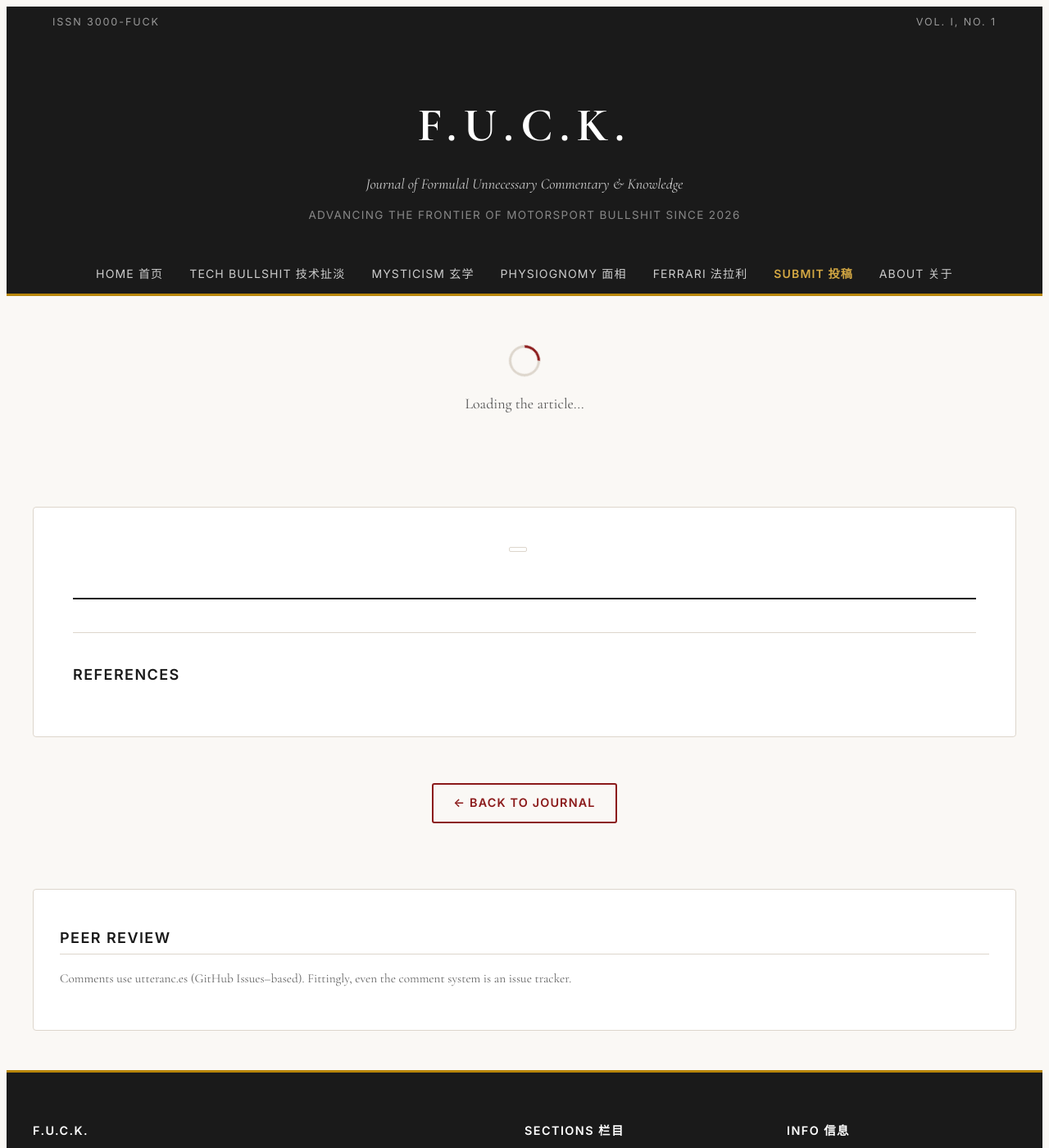
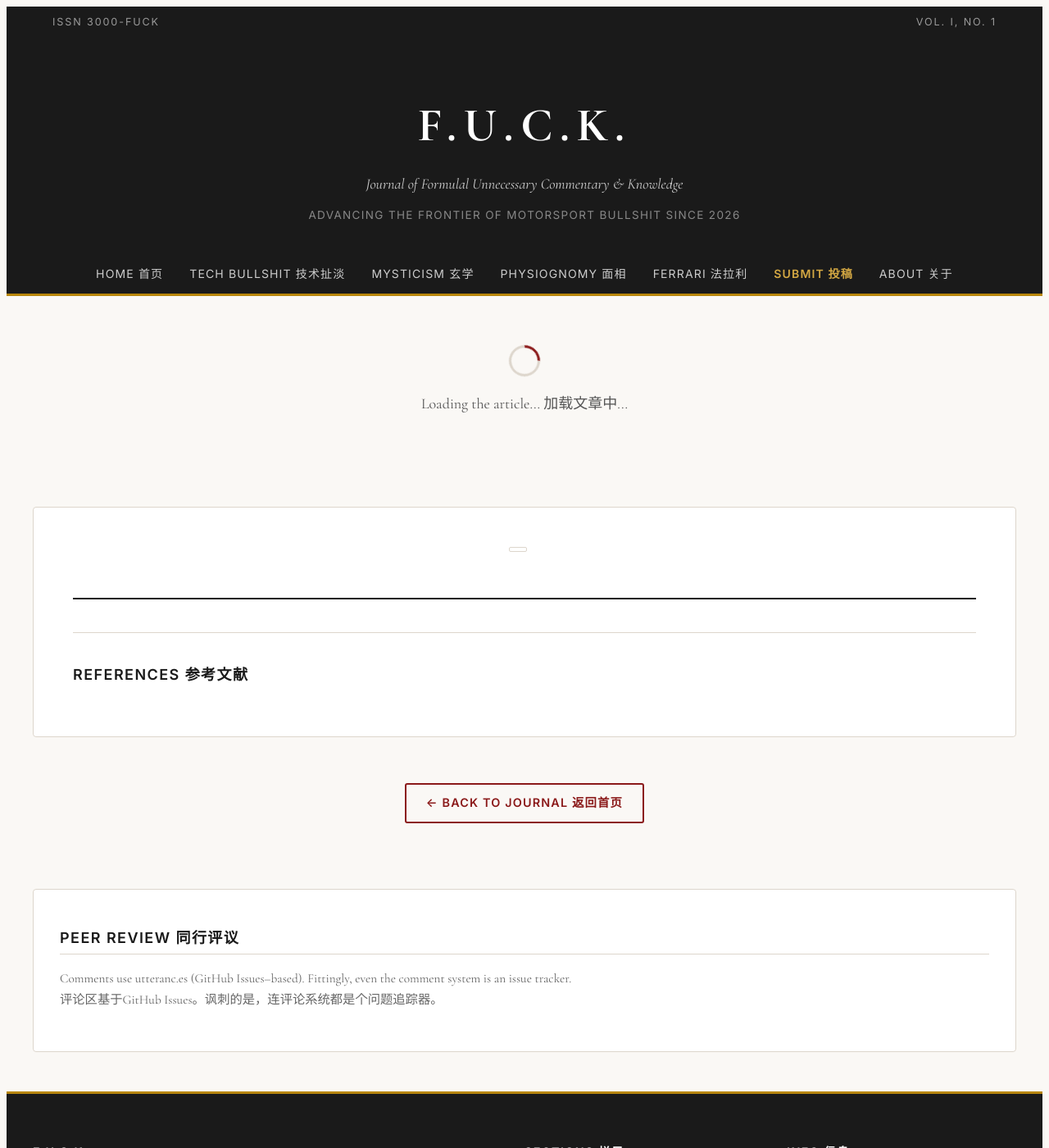
Before and after one commit to ashley0-926/fuck-journal, a Jekyll site: the page built from paper/index.html, in a window 1280 px wide and 1400 px high. Shown: the whole window at 82% size. Built offline with Jekyll 4.4.1, drawn with Linux system fonts in a browser that asks for light colours.

Commit message:
Bilingual update 中英双语

```diff
--- a/paper/index.html
+++ b/paper/index.html
@@ -6,7 +6,7 @@ permalink: /paper/
 
 <div id="articles-loading" class="articles-loading">
   <div class="loading-spinner"></div>
-  <p>Loading the article...</p>
+  <p>Loading the article... 加载文章中...</p>
 </div>
 
 <div class="journal-article" data-issue-id="">
@@ -22,16 +22,16 @@ permalink: /paper/
     <div class="article-content"></div>
   </div>
   <div class="article-references">
-    <h2>References</h2>
+    <h2>References 参考文献</h2>
     <div class="references-content"></div>
   </div>
 </div>
 
 <div class="article-navigation">
-  <a href="{{ '/' | relative_url }}" class="btn">&larr; Back to Journal</a>
+  <a href="{{ '/' | relative_url }}" class="btn">&larr; Back to Journal 返回首页</a>
 </div>
 
 <div id="comments-container" class="comments-section">
-  <h2>Peer Review</h2>
-  <p style="font-size:0.85rem;color:#666;">Comments use utteranc.es (GitHub Issues–based). Fittingly, even the comment system is an issue tracker.</p>
+  <h2>Peer Review 同行评议</h2>
+  <p style="font-size:0.85rem;color:#666;">Comments use utteranc.es (GitHub Issues–based). Fittingly, even the comment system is an issue tracker.<br>评论区基于GitHub Issues。讽刺的是，连评论系统都是个问题追踪器。</p>
 </div>
```
